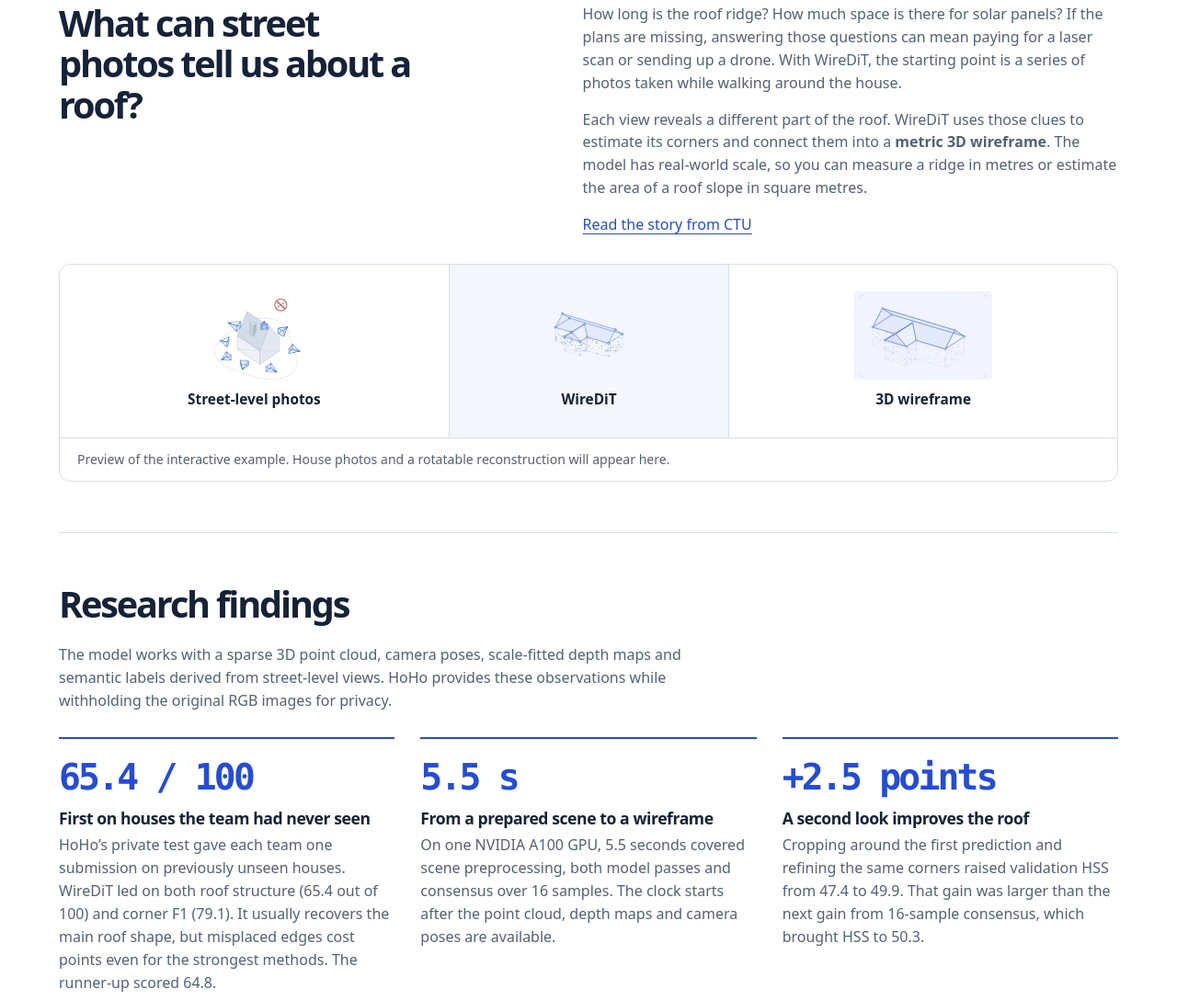
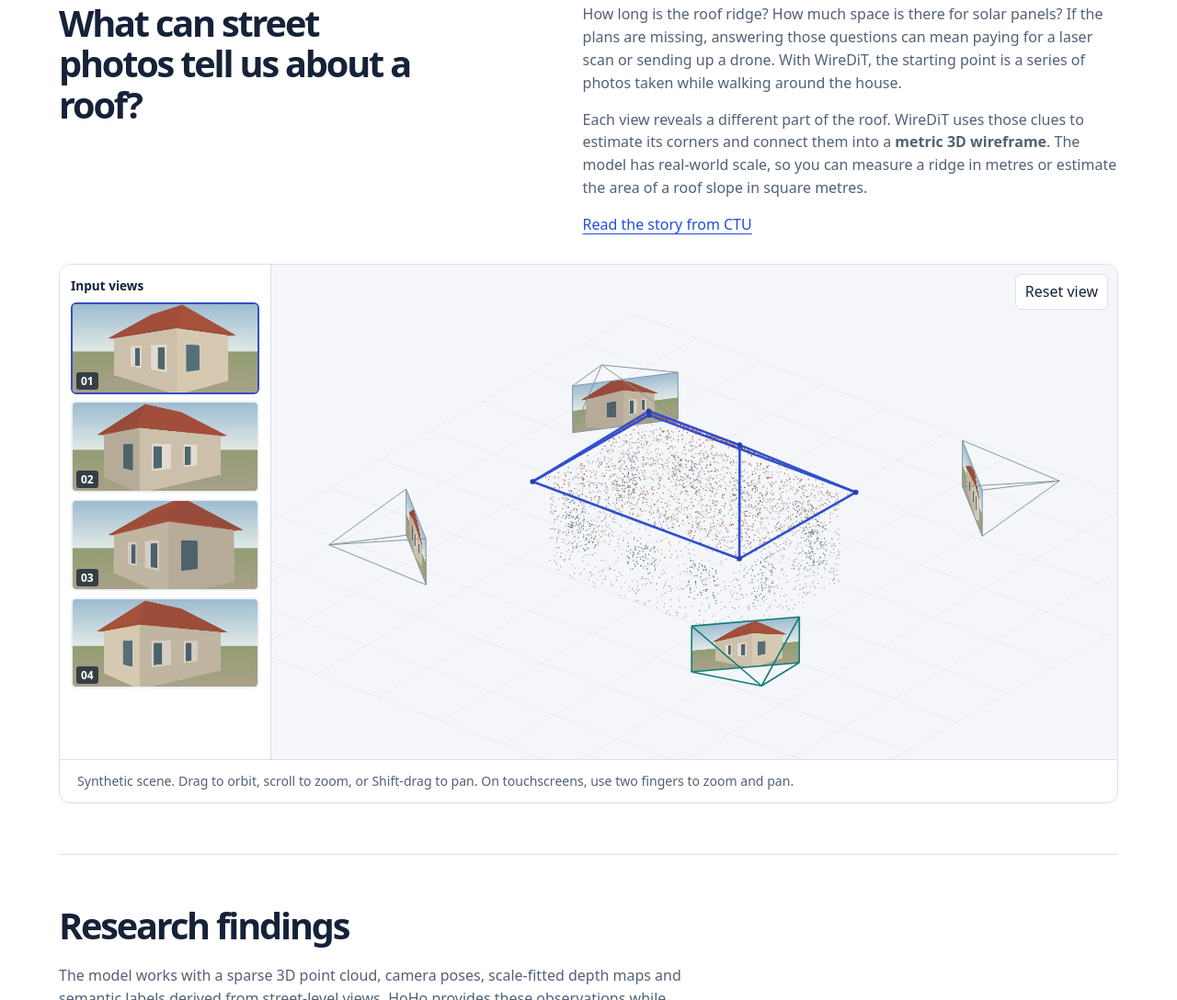
Before and after one commit to MiraPurkrabek/WireDiT, a plain HTML site: page index.html in a window 1280 px wide. Shown: the part 662-1750 px from the top of the page at 92% size. Drawn offline with Linux system fonts and the light colour scheme.

Commit message:
Replace overview placeholder with an interactive synthetic roof reconstruction

```diff
--- a/cs/index.html
+++ b/cs/index.html
@@ -74,23 +74,11 @@
 <a href="https://fel.cvut.cz/cs/aktualne/novinky/84587-staci-vyfotit-dum-a-ai-dopocita-strechu-doktorandi-fel-cvut-zvitezili-v-prestizni-svetove-soutezi">Přečíst reportáž ČVUT</a>
 </div>
 </div>
-<figure class="pipeline">
-<div class="stages">
-<div class="stage">
-<img src="../assets/paper-capture.webp" alt="">
-<b>Fotky z ulice</b>
-</div>
-<div class="stage mid">
-<img alt="" src="../assets/house.svg">
-<b>WireDiT</b>
-</div>
-<div class="stage out">
-<img src="../assets/roof.svg" alt="">
-<b>3D drátový model</b>
-</div>
-</div>
-<figcaption>Ukázka připravované vizualizace. Zde si budete moci prohlédnout fotografie domu a otáčet jeho 3D modelem.</figcaption>
-</figure>
+<figure class="pipeline" id="reconstruction">
+<div class="recon-layout"><div class="recon-rail"><strong>Vstupní snímky</strong><div class="recon-photos"></div></div>
+<div class="recon-stage"><canvas tabindex="0" aria-label="Interaktivní 3D rekonstrukce" aria-describedby="recon-help"></canvas><button type="button" class="recon-reset">Obnovit pohled</button></div></div>
+<figcaption id="recon-help">Syntetická scéna. Tažením otáčíte, kolečkem přibližujete. Shift a tažení posouvá pohled. Na dotykové obrazovce dvěma prsty přibližujete i posouváte.</figcaption></figure>
+<script defer src="../viewer.js"></script>
 </section>
 <section class="section" id="findings">
 <h2>Výsledky výzkumu</h2>
--- a/index.html
+++ b/index.html
@@ -74,23 +74,11 @@
 <a href="https://cyber.felk.cvut.cz/news/phd-students-win-international-competition-with-ai-for-3d-roof-reconstruction/">Read the story from CTU</a>
 </div>
 </div>
-<figure class="pipeline">
-<div class="stages">
-<div class="stage">
-<img src="./assets/paper-capture.webp" alt="">
-<b>Street-level photos</b>
-</div>
-<div class="stage mid">
-<img alt="" src="./assets/house.svg">
-<b>WireDiT</b>
-</div>
-<div class="stage out">
-<img src="./assets/roof.svg" alt="">
-<b>3D wireframe</b>
-</div>
-</div>
-<figcaption>Preview of the interactive example. House photos and a rotatable reconstruction will appear here.</figcaption>
-</figure>
+<figure class="pipeline" id="reconstruction">
+<div class="recon-layout"><div class="recon-rail"><strong>Input views</strong><div class="recon-photos"></div></div>
+<div class="recon-stage"><canvas tabindex="0" aria-label="Interactive 3D reconstruction" aria-describedby="recon-help"></canvas><button type="button" class="recon-reset">Reset view</button></div></div>
+<figcaption id="recon-help">Synthetic scene. Drag to orbit, scroll to zoom, or Shift-drag to pan. On touchscreens, use two fingers to zoom and pan.</figcaption></figure>
+<script defer src="./viewer.js"></script>
 </section>
 <section class="section" id="findings">
 <h2>Research findings</h2>
--- a/style.css
+++ b/style.css
@@ -570,3 +570,17 @@ footer .links {
   min-height: 44px;
   min-width: 44px;
 }
+
+.recon-layout { display:grid; grid-template-columns:20% minmax(0,1fr); background:#f4f6fa; }
+.recon-rail { padding:12px; background:white; border-right:1px solid var(--line); }
+.recon-rail strong { display:block; font-size:.85rem; margin-bottom:8px; }
+.recon-photos { display:grid; gap:7px; }
+.recon-photos button { position:relative; display:block; padding:0; overflow:hidden; border:2px solid transparent; background:#edf1f6; border-radius:6px; cursor:pointer; }
+.recon-photos button[aria-pressed=true] { border-color:#344ec7; }
+.recon-photos canvas { display:block; width:100%; aspect-ratio:2.1; }
+.recon-photos span { position:absolute; bottom:3px; left:4px; color:white; background:#192436c9; padding:1px 5px; border-radius:3px; font:600 12px system-ui; }
+.recon-stage { position:relative; min-height:clamp(340px,42vw,540px); }
+.recon-stage canvas { position:absolute; inset:0; width:100%; height:100%; touch-action:none; cursor:grab; }
+.recon-stage canvas:active { cursor:grabbing; }
+.recon-reset { position:absolute; top:10px; right:10px; border:1px solid var(--line); background:white; color:var(--ink); padding:6px 10px; border-radius:6px; cursor:pointer; }
+@media(max-width:600px){.recon-rail{padding:6px 3px}.recon-rail strong{font-size:.75rem}.recon-photos canvas{aspect-ratio:1.25;object-fit:cover}.recon-layout{grid-template-columns:22% minmax(0,1fr)}}
--- /dev/null
+++ b/viewer.js
@@ -0,0 +1,126 @@
+// All geometry, surface samples and camera images share one world coordinate system.
+(() => {
+  const root = document.querySelector('#reconstruction');
+  const canvas = root.querySelector('.recon-stage canvas');
+  const ctx = canvas.getContext('2d');
+  const cs = document.documentElement.lang.startsWith('cs');
+  const add = (a,b) => a.map((v,i) => v+b[i]);
+  const sub = (a,b) => a.map((v,i) => v-b[i]);
+  const mul = (a,s) => a.map(v => v*s);
+  const dot = (a,b) => a.reduce((sum,v,i) => sum+v*b[i],0);
+  const cross = (a,b) => [a[1]*b[2]-a[2]*b[1], a[2]*b[0]-a[0]*b[2], a[0]*b[1]-a[1]*b[0]];
+  const unit = a => mul(a,1/Math.hypot(...a));
+  const up = [0,1,0], target = [0,1.8,0];
+  const faces = [], edges = [], points = [];
+  const face = (vertices,color) => faces.push({vertices,color});
+  function box(x,y,z,w,h,d,color) {
+    const a=[x,y,z], b=[x+w,y,z], c=[x+w,y,z+d], e=[x,y,z+d];
+    const top=p=>add(p,[0,h,0]);
+    [a,b,c,e].forEach((p,i,all)=>{
+      const q=all[(i+1)%4]; face([p,q,top(q),top(p)],color);
+    });
+    face([a,b,c,e].map(top),color);
+  }
+  box(-3,0,-2,6,2.5,4,'#ddd1b7');
+  // A hipped roof, with four eaves, four hips and a ridge.
+  const roof=[[-3.3,2.5,-2.3],[3.3,2.5,-2.3],[3.3,2.5,2.3],[-3.3,2.5,2.3],[-1.45,4.15,0],[1.45,4.15,0]];
+  for(const ids of [[0,1,5,4],[1,2,5],[2,3,4,5],[3,0,4]]) face(ids.map(i=>roof[i]),'#a6513c');
+  for(const [a,b] of [[0,1],[1,2],[2,3],[3,0],[0,4],[3,4],[1,5],[2,5],[4,5]]) edges.push([roof[a],roof[b]]);
+  for(const z of [-2.04,2.01]) for(const x of [-2.45,-.55,1.4]) {
+    box(x,.8,z,1.05,1.1,.03,'#f6eee1');
+    for(const dx of [.08,.55]) box(x+dx,.89,z+(z>0?.035:-.035),.41,.9,.026,'#516d78');
+  }
+  for(const x of [-3.03,3.01]) for(const z of [-1.45,.65]) box(x,.82,z,.025,1.07,.82,'#58737b');
+  let seed=12875;
+  function random(){seed=(Math.imul(1664525,seed)+1013904223)>>>0;return seed/4294967296;}
+  for(const {vertices,color} of faces) for(let i=1;i<vertices.length-1;i++){
+    const a=vertices[0], b=sub(vertices[i],a), c=sub(vertices[i+1],a);
+    const count=Math.ceil(Math.hypot(...cross(b,c))*15);
+    for(let n=0;n<count;n++){
+      const u=Math.sqrt(random()),v=random();
+      points.push([add(a,add(mul(b,u*(1-v)),mul(c,u*v))),color]);
+    }
+  }
+  const cameras=[[7,1.65,6],[-6,1.75,7],[-7,1.6,-5],[6,1.8,-7]].map((eye,index)=>{
+    const forward=unit(sub(target,eye)), right=unit(cross(forward,up)), vertical=cross(right,forward);
+    const photo=document.createElement('canvas'); photo.width=420;photo.height=200;
+    const g=photo.getContext('2d'), focal=340;
+    const sky=g.createLinearGradient(0,0,0,200);
+    sky.addColorStop(0,'#9dbcd1');sky.addColorStop(.53,'#e1e9e6');sky.addColorStop(.54,'#929e72');sky.addColorStop(1,'#a9a189');
+    g.fillStyle=sky;g.fillRect(0,0,420,200);
+    const depth=p=>dot(sub(p,eye),forward);
+    const project=p=>{const v=sub(p,eye);return [210+focal*dot(v,right)/depth(p),100-focal*dot(v,vertical)/depth(p)];};
+    const ordered=faces.slice().sort((a,b)=>averageDepth(b)-averageDepth(a));
+    function averageDepth(f){return f.vertices.reduce((s,p)=>s+depth(p),0)/f.vertices.length;}
+    for(const {vertices,color} of ordered){
+      path(g,vertices.map(project));g.fillStyle=color;g.fill();
+      const normal=unit(cross(sub(vertices[1],vertices[0]),sub(vertices[2],vertices[0])));
+      g.fillStyle='rgba(42,38,45,'+(.13+.13*dot(normal,unit([1,1,.4])))+')';g.fill();
+    }
+    const button=document.createElement('button');button.type='button';
+    button.setAttribute('aria-label',(cs?'Zvýraznit kameru ':'Highlight camera ')+(index+1));
+    const label=document.createElement('span');label.textContent=String(index+1).padStart(2,'0');
+    button.append(photo,label);root.querySelector('.recon-photos').append(button);
+    button.onclick=()=>{selected=index;draw();};
+    const distance=2.2, center=add(eye,mul(forward,distance));
+    const corners=[[-1,1],[1,1],[1,-1],[-1,-1]].map(([x,y])=>add(center,add(mul(right,x*210/focal*distance),mul(vertical,y*100/focal*distance))));
+    return {eye,corners,photo,button};
+  });
+  function path(g,coords){g.beginPath();coords.forEach(([x,y],i)=>i?g.lineTo(x,y):g.moveTo(x,y));g.closePath();}
+  let selected=0,yaw,pitch,zoom,panX,panY;
+  function reset(){yaw=.68;pitch=.48;zoom=1;panX=panY=0;draw();}
+  function draw(){
+    const w=canvas.clientWidth,h=canvas.clientHeight;
+    if(!w||!h)return;
+    const ratio=Math.min(devicePixelRatio||1,2);
+    if(canvas.width!==Math.round(w*ratio)||canvas.height!==Math.round(h*ratio)){canvas.width=Math.round(w*ratio);canvas.height=Math.round(h*ratio);}
+    ctx.setTransform(ratio,0,0,ratio,0,0);ctx.clearRect(0,0,w,h);
+    const right=[Math.cos(yaw),0,-Math.sin(yaw)],back=[Math.sin(yaw)*Math.cos(pitch),Math.sin(pitch),Math.cos(yaw)*Math.cos(pitch)];
+    const vertical=cross(back,right),scale=Math.min(w/21,h/12)*zoom;
+    const project=p=>{const v=sub(p,target);return [w/2+panX+dot(v,right)*scale,h/2+panY-dot(v,vertical)*scale];};
+    function line(a,b,color,width){ctx.beginPath();ctx.moveTo(...project(a));ctx.lineTo(...project(b));ctx.strokeStyle=color;ctx.lineWidth=width;ctx.stroke();}
+    for(let n=-10;n<=10;n+=2){line([n,0,-10],[n,0,10],'#e2e7ed',.65);line([-10,0,n],[10,0,n],'#e2e7ed',.65);}
+    function camera(cam){
+      const active=cam===cameras[selected],color=active?'#117c78':'#82969e';
+      const [a,b,,d]=cam.corners.map(project);
+      ctx.save();ctx.transform((b[0]-a[0])/420,(b[1]-a[1])/420,(d[0]-a[0])/200,(d[1]-a[1])/200,...a);
+      ctx.drawImage(cam.photo,0,0);ctx.restore();
+      cam.corners.forEach((p,i)=>{line(cam.eye,p,color,active?1.6:1);line(p,cam.corners[(i+1)%4],color,active?1.6:1);});
+    }
+    const ordered=cameras.slice().sort((a,b)=>dot(sub(a.eye,b.eye),back));
+    const front=c=>dot(sub(c.eye,target),back)>0;
+    ordered.filter(c=>!front(c)).forEach(camera);
+    for(const [p,color] of points){const [x,y]=project(p);ctx.fillStyle=color==='#ddd1b7'?'#a7a197':color;ctx.fillRect(x,y,1.15,1.15);}
+    edges.forEach(([a,b])=>line(a,b,'#304fce',2.6));
+    for(const v of roof){ctx.beginPath();ctx.arc(...project(v),2.8,0,Math.PI*2);ctx.fillStyle='#253fae';ctx.fill();}
+    ordered.filter(front).forEach(camera);
+    cameras.forEach((c,i)=>c.button.setAttribute('aria-pressed',String(i===selected)));
+  }
+  const pointers=new Map();
+  const limit=z=>Math.min(9,Math.max(.35,z));
+  canvas.onpointerdown=e=>{if(e.button>2)return;canvas.setPointerCapture(e.pointerId);pointers.set(e.pointerId,[e.clientX,e.clientY]);};
+  canvas.onpointermove=e=>{
+    if(!pointers.has(e.pointerId))return;
+    const old=pointers.get(e.pointerId),now=[e.clientX,e.clientY],dx=now[0]-old[0],dy=now[1]-old[1];
+    pointers.set(e.pointerId,now);
+    if(pointers.size===2){
+      const other=[...pointers.entries()].find(([id])=>id!==e.pointerId)[1];
+      zoom=limit(zoom*Math.hypot(...sub(now,other))/Math.max(1,Math.hypot(...sub(old,other))));
+      panX+=dx/2;panY+=dy/2;
+    }else if(e.shiftKey||e.buttons===2||e.buttons===4){panX+=dx;panY+=dy;}
+    else {yaw-=dx*.009;pitch+=dy*.009;}
+    draw();
+  };
+  canvas.onlostpointercapture=canvas.onpointercancel=canvas.onpointerup=e=>pointers.delete(e.pointerId);
+  canvas.oncontextmenu=e=>e.preventDefault();
+  canvas.addEventListener('wheel',e=>{e.preventDefault();zoom=limit(zoom*Math.exp(-e.deltaY*(e.deltaMode===1?.035:.0015)));draw();},{passive:false});
+  canvas.onkeydown=e=>{
+    if(!['ArrowLeft','ArrowRight','ArrowUp','ArrowDown','+','=','-','Home'].includes(e.key))return;
+    e.preventDefault();
+    const x=Number(e.key==='ArrowRight')-Number(e.key==='ArrowLeft'),y=Number(e.key==='ArrowDown')-Number(e.key==='ArrowUp');
+    if(e.shiftKey){panX+=18*x;panY+=18*y;}else{yaw+=.12*x;pitch+=.12*y;}
+    if(e.key==='Home')reset();else if(!x&&!y)zoom=limit(zoom*(e.key==='-'?.85:1.18));
+    draw();
+  };
+  root.querySelector('.recon-reset').onclick=reset;reset();new ResizeObserver(draw).observe(canvas);
+})();
```
